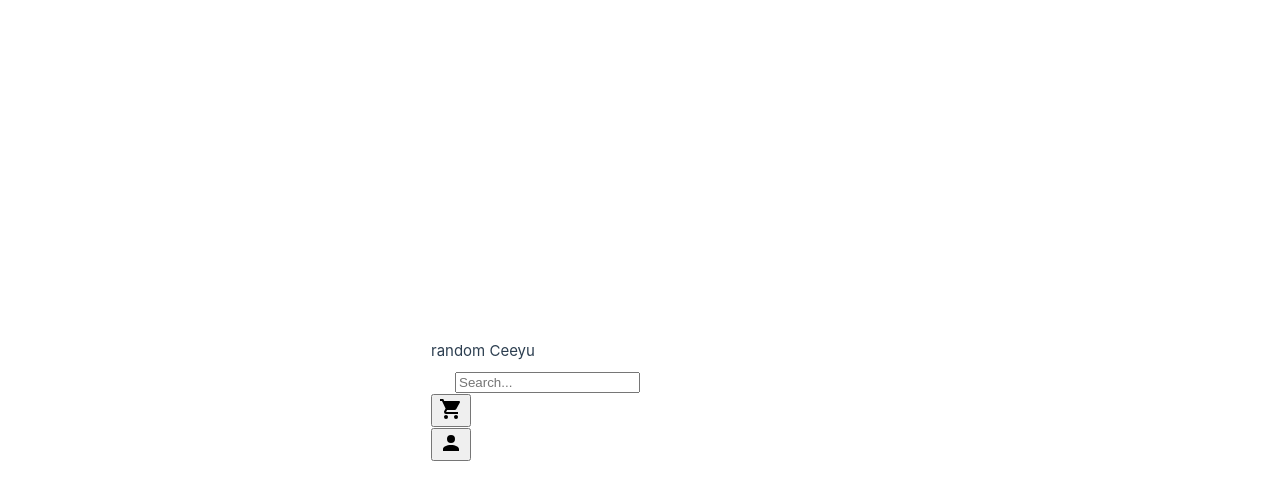
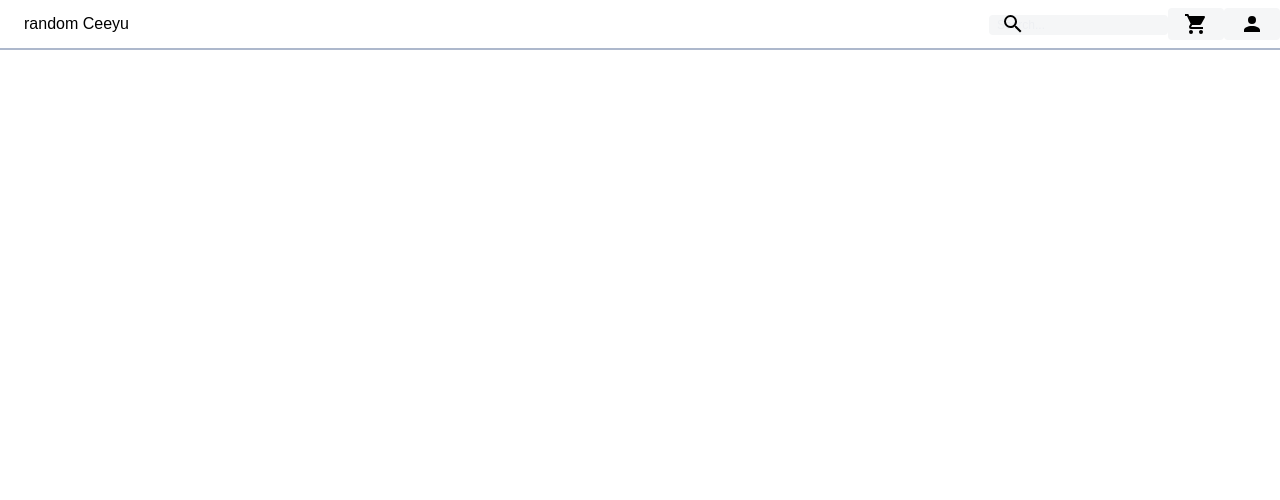
Before and after one commit to paketoff/ceeyu-e-commerce, a Vue app in the folder ceeyu-frontend-app/: page / in a window 1280 px wide. Shown: the top 500 px of the page. Built offline with nearby package versions, Linux system fonts and the light colour scheme.

Commit message:
(main): Update postcss configuration; Update VIconButton

```diff
--- a/ceeyu-frontend-app/package.json
+++ b/ceeyu-frontend-app/package.json
@@ -32,9 +32,13 @@
     "@vitejs/plugin-vue": "^5.0.5",
     "@vue/test-utils": "^2.4.6",
     "@vue/tsconfig": "^0.5.1",
+    "autoprefixer": "^10.4.20",
     "cypress": "^13.12.0",
     "jsdom": "^24.1.0",
     "npm-run-all2": "^6.2.0",
+    "postcss": "^8.4.49",
+    "postcss-import": "^16.1.0",
+    "postcss-nesting": "^13.0.1",
     "prettier": "3.3.3",
     "start-server-and-test": "^2.0.4",
     "tailwindcss": "^3.4.6",
--- /dev/null
+++ b/ceeyu-frontend-app/postcss.config.cjs
@@ -0,0 +1,8 @@
+module.exports = {
+    plugins: {
+      "postcss-import": {},
+      "tailwindcss/nesting": "postcss-nesting",
+      tailwindcss: {},
+      autoprefixer: {},
+    },
+  };
--- a/ceeyu-frontend-app/src/App.vue
+++ b/ceeyu-frontend-app/src/App.vue
@@ -1,12 +1,9 @@
 <script setup lang="ts">
 import { RouterLink, RouterView } from 'vue-router'
 import VPageWrapper from './components/common/Wrappers/VPageWrapper.vue';
+import MainComponent from './components/MainComponent.vue';
 </script>
 
 <template>
-    <VPageWrapper>
-      <template #items>
-
-      </template>
-    </VPageWrapper>
+    <MainComponent />
 </template>
--- a/ceeyu-frontend-app/src/assets/base.css
+++ /dev/null
@@ -1,86 +0,0 @@
-/* color palette from <https://github.com/vuejs/theme> */
-:root {
-  --vt-c-white: #ffffff;
-  --vt-c-white-soft: #f8f8f8;
-  --vt-c-white-mute: #f2f2f2;
-
-  --vt-c-black: #181818;
-  --vt-c-black-soft: #222222;
-  --vt-c-black-mute: #282828;
-
-  --vt-c-indigo: #2c3e50;
-
-  --vt-c-divider-light-1: rgba(60, 60, 60, 0.29);
-  --vt-c-divider-light-2: rgba(60, 60, 60, 0.12);
-  --vt-c-divider-dark-1: rgba(84, 84, 84, 0.65);
-  --vt-c-divider-dark-2: rgba(84, 84, 84, 0.48);
-
-  --vt-c-text-light-1: var(--vt-c-indigo);
-  --vt-c-text-light-2: rgba(60, 60, 60, 0.66);
-  --vt-c-text-dark-1: var(--vt-c-white);
-  --vt-c-text-dark-2: rgba(235, 235, 235, 0.64);
-}
-
-/* semantic color variables for this project */
-:root {
-  --color-background: var(--vt-c-white);
-  --color-background-soft: var(--vt-c-white-soft);
-  --color-background-mute: var(--vt-c-white-mute);
-
-  --color-border: var(--vt-c-divider-light-2);
-  --color-border-hover: var(--vt-c-divider-light-1);
-
-  --color-heading: var(--vt-c-text-light-1);
-  --color-text: var(--vt-c-text-light-1);
-
-  --section-gap: 160px;
-}
-
-@media (prefers-color-scheme: dark) {
-  :root {
-    --color-background: var(--vt-c-black);
-    --color-background-soft: var(--vt-c-black-soft);
-    --color-background-mute: var(--vt-c-black-mute);
-
-    --color-border: var(--vt-c-divider-dark-2);
-    --color-border-hover: var(--vt-c-divider-dark-1);
-
-    --color-heading: var(--vt-c-text-dark-1);
-    --color-text: var(--vt-c-text-dark-2);
-  }
-}
-
-*,
-*::before,
-*::after {
-  box-sizing: border-box;
-  margin: 0;
-  font-weight: normal;
-}
-
-body {
-  min-height: 100vh;
-  color: var(--color-text);
-  background: var(--color-background);
-  transition:
-    color 0.5s,
-    background-color 0.5s;
-  line-height: 1.6;
-  font-family:
-    Inter,
-    -apple-system,
-    BlinkMacSystemFont,
-    'Segoe UI',
-    Roboto,
-    Oxygen,
-    Ubuntu,
-    Cantarell,
-    'Fira Sans',
-    'Droid Sans',
-    'Helvetica Neue',
-    sans-serif;
-  font-size: 15px;
-  text-rendering: optimizeLegibility;
-  -webkit-font-smoothing: antialiased;
-  -moz-osx-font-smoothing: grayscale;
-}
--- a/ceeyu-frontend-app/src/assets/main.css
+++ b/ceeyu-frontend-app/src/assets/main.css
@@ -1,35 +1,3 @@
-@import './base.css';
-
-#app {
-  max-width: 1280px;
-  margin: 0 auto;
-  padding: 2rem;
-  font-weight: normal;
-}
-
-a,
-.green {
-  text-decoration: none;
-  color: hsla(160, 100%, 37%, 1);
-  transition: 0.4s;
-  padding: 3px;
-}
-
-@media (hover: hover) {
-  a:hover {
-    background-color: hsla(160, 100%, 37%, 0.2);
-  }
-}
-
-@media (min-width: 1024px) {
-  body {
-    display: flex;
-    place-items: center;
-  }
-
-  #app {
-    display: grid;
-    grid-template-columns: 1fr 1fr;
-    padding: 0 2rem;
-  }
-}
+@tailwind base;
+@tailwind components;
+@tailwind utilities;
--- a/ceeyu-frontend-app/src/components/App/Header/VHeader.vue
+++ b/ceeyu-frontend-app/src/components/App/Header/VHeader.vue
@@ -22,14 +22,14 @@ const goToCart = () => {
 </script>
 
 <template>
-    <div class="flex w-full items-stretch flex-grow border-b border-main-bg-color">
+    <div class="flex flex-row items-center justify-between h-[50px] max-h-[50px] w-full border-b-2 border-bg-main-color">
         <div>
             <VLeftLogo icon="random" name="Ceeyu"/>
         </div>
-        <div class="flex items-stretch">
-            <VIconButton search-button  v-model="searchStore.searchQuery" size="medium" />
-            <VIconButton icon="mdiCart" @customClick="goToCart" size="medium" />
-            <VIconButton icon="mdiAccount" size="medium" />
+        <div class="flex flex-row items-center justify-end flex-grow ">
+            <VIconButton search-button v-model="searchStore.searchQuery" size="small" />
+            <VIconButton icon="mdiCart" @customClick="goToCart" size="large" />
+            <VIconButton icon="mdiAccount" size="large" />
         </div>
     </div>
 </template>
--- a/ceeyu-frontend-app/src/components/MainComponent.vue
+++ b/ceeyu-frontend-app/src/components/MainComponent.vue
@@ -8,7 +8,6 @@ import VPageWrapper from './common/Wrappers/VPageWrapper.vue';
 <template>
     <div>
          <VPageWrapper>
-            <h1 class="flex items-center bg-green-200">Сосать рачье</h1>
          </VPageWrapper>
     </div>
 </template>
--- a/ceeyu-frontend-app/src/components/common/Button/VIconButton.vue
+++ b/ceeyu-frontend-app/src/components/common/Button/VIconButton.vue
@@ -2,26 +2,55 @@
 <template>
   <div>
     <!-- MARK: I'd say that 'class' property is anti-pattern here as well. -->
-        <div v-if="searchButton" class="relative">
-            <VIcon name="search" />
+
+    <div v-if="searchButton" class="relative w-full">
+      <VIcon
+        name="mdiMagnify"
+        class="absolute left-2 top-1/2 transform -translate-y-1/2 text-gray-500 pointer-events-none"
+      />
+
       <input
+        v-if="isAccentColor"
         type="text"
         :placeholder="placeholder ?? 'Search...'"
         :value="modelValue"
-            @input="$emit('update:modelValue', $event.target.value)"
-            :class="sizeClass"
+        @input="onInput"
+        :class="sizeClass + ' bg-accent-color text-white hover:brightness-105 rounded focus:outline-none transition-colors duration-200 ease-in-out pl-8 pr-3 w-full'"
+      />
+
+      <input
+        v-else
+        type="text"
+        :placeholder="placeholder ?? 'Search...'"
+        :value="modelValue"
+        @input="onInput"
+        :class="sizeClass + ' bg-gray-100 text-gray-800 hover:bg-gray-200 rounded focus:outline-none transition-colors duration-200 ease-in-out pl-8 pr-3 w-full'"
       />
     </div>
 
+    <template v-else>
+      <!-- Если акцентный цвет -->
+      <button
+        v-if="isAccentColor"
+        @click="handleClick"
+        :disabled="disabled"
+        :title="disabled ? disabledMsg : ''"
+        :class="sizeClass + ' bg-accent-color text-white hover:brightness-105 rounded focus:outline-none transition-colors duration-200 ease-in-out flex items-center justify-center'"
+      >
+        <VIcon :name="icon || ''" />
+      </button>
+
+      <!-- Если НЕ акцентный цвет -->
       <button
         v-else
         @click="handleClick"
         :disabled="disabled"
         :title="disabled ? disabledMsg : ''"
-        :class="sizeClass"
+        :class="sizeClass + ' bg-gray-100 text-gray-800 hover:bg-gray-200 rounded focus:outline-none transition-colors duration-200 ease-in-out flex items-center justify-center'"
       >
-            <VIcon :name="props.icon || ''"/>
+        <VIcon :name="icon || ''" />
       </button>
+    </template>
   </div>
 </template>
 
@@ -31,34 +60,24 @@
 
 const props = defineProps<{
   icon?: string;
-    size?: string;
+  size?: 'small' | 'medium' | 'large';
   disabled?: boolean;
   disabledMsg?: string;
   content?: string;
   placeholder?: string;
   isLeftIcon?: boolean;
-    // Anti-pattern below but it saves some time
+  // Anti-pattern below but it saves some time (searchButton prop)
   searchButton?: boolean;
   modelValue?: string;
+  isAccentColor?: boolean;
 }>();
-
-// MARK: this is anti-pattern. Better to do it with ENUM.
- const sizeClass = computed(() => {
-  switch (props.size) {
-    case 'small':
-      return 'p-1 text-sm';
-    case 'medium':
-      return 'p-2 text-base';
-    case 'large':
-      return 'p-3 text-lg';
-    default:
-      return '';
-  }
-});
-
 
 const emit = defineEmits(['update:modelValue', 'customClick']);
 
+const onInput = (event: Event) => {
+  const target = event.target as HTMLInputElement;
+  emit('update:modelValue', target.value);
+};
 
 const handleClick = (event: Event) => {
   if (!props.disabled && !props.searchButton) {
@@ -66,9 +85,20 @@
   }
 };
 
-
+// MARK: this is anti-pattern. this is nasty. Better to do it with ENUM.
+const sizeClass = computed(() => {
+  switch (props.size) {
+    case 'small':
+      return 'p-1 text-sm h-[20px]';
+    case 'medium':
+      return 'p-2 text-base h-[20px]';
+    case 'large':
+      return 'p-3 text-lg h-[20px]';
+    default:
+      return '';
+  }
+});
 </script>
 
 <style scoped>
-
 </style>
--- a/ceeyu-frontend-app/src/components/common/Wrappers/VPageWrapper.vue
+++ b/ceeyu-frontend-app/src/components/common/Wrappers/VPageWrapper.vue
@@ -5,7 +5,7 @@ import VFooter from '@/components/App/Footer/VFooter.vue';
 </script>
 
  <template>
-    <div class="flex min-h-screen w-full">
+    <div class="flex min-h-screen w-full bg-white">
       <!-- HEADER -->
       <VHeader />
 
```
Also changed, not shown: ceeyu-frontend-app/src/assets/logo.svg (deleted), 1 other file (tests, documents, lock files or other folders). Lines whose indentation alone changed are shown as unchanged.
